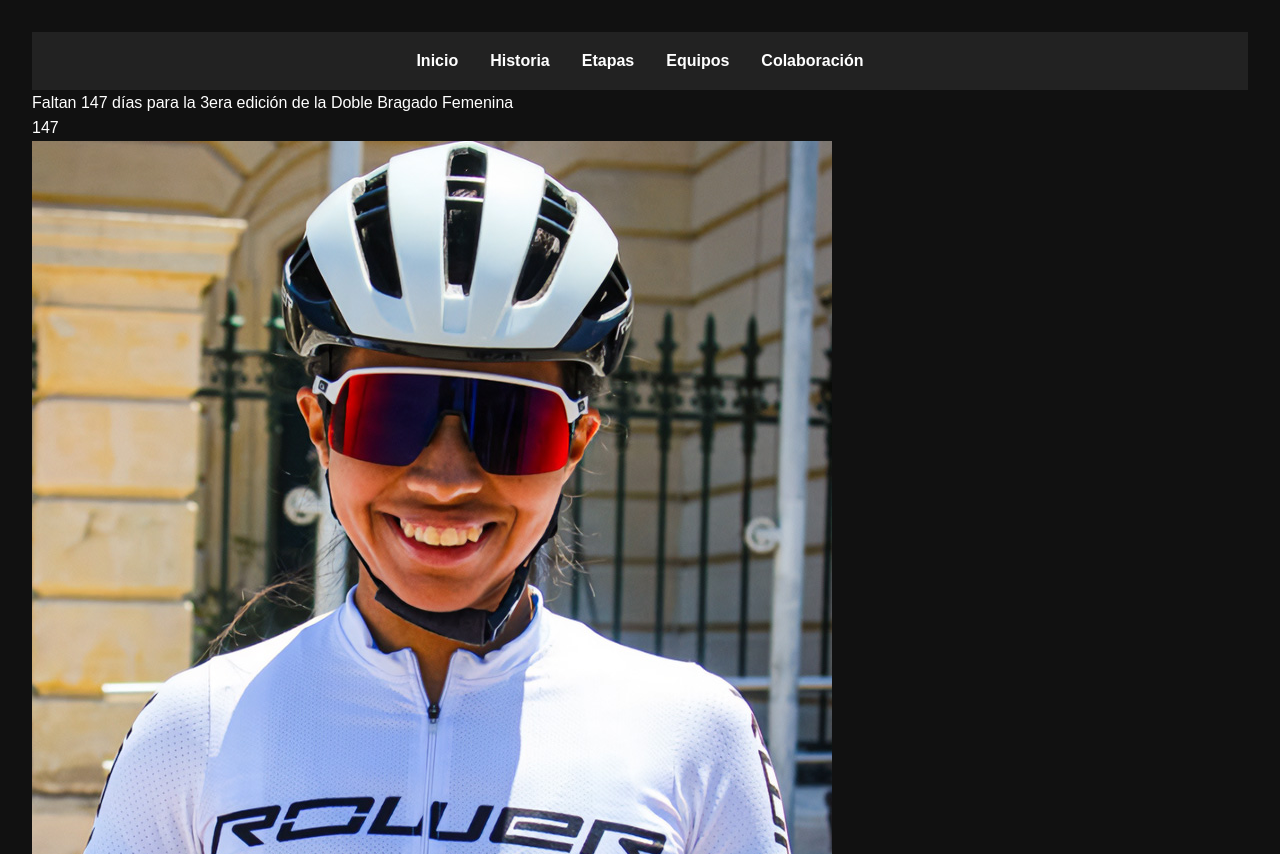
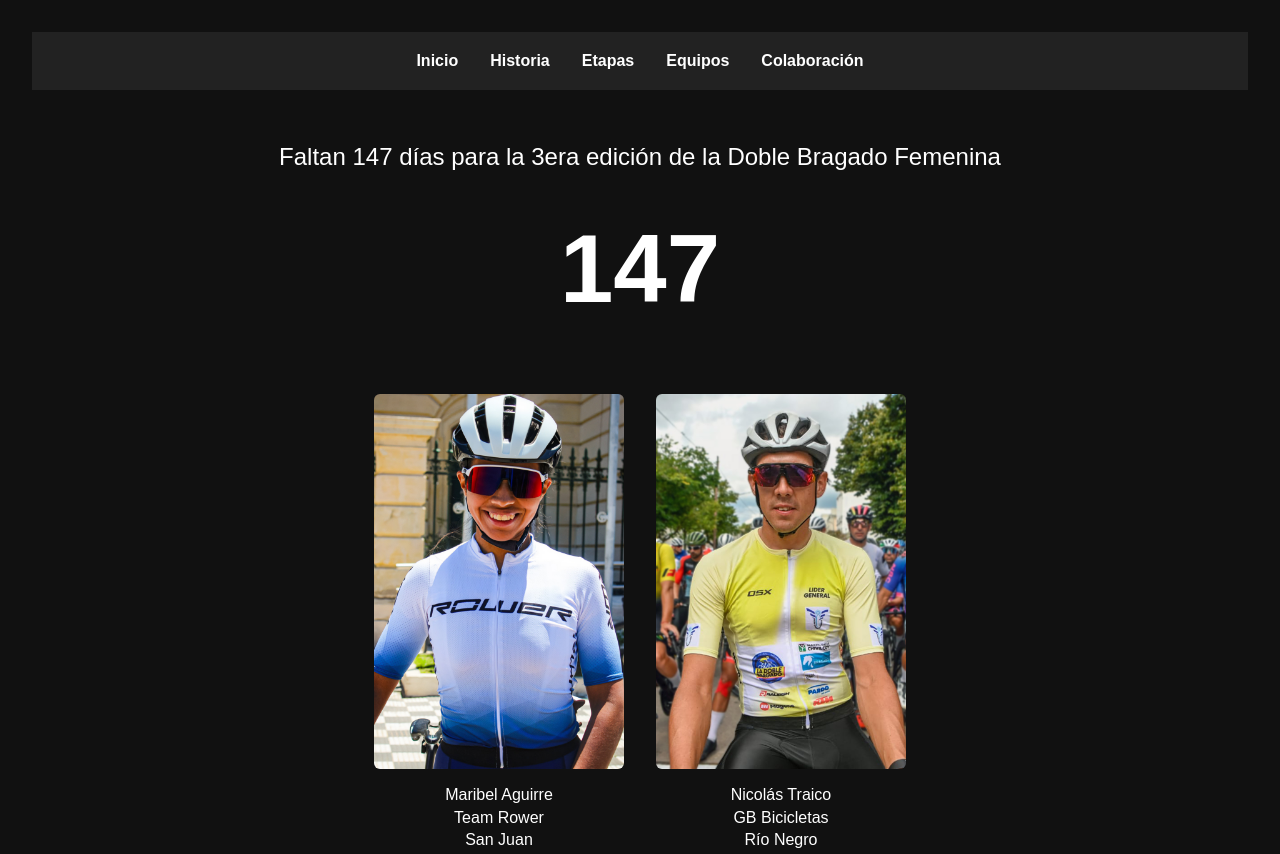
Before and after one commit to yayirove/la-doble-bragado-web, an Astro site: page / in a window 1280 px wide. Shown: the top 854 px of the page. Built offline with nearby package versions, Linux system fonts and the light colour scheme; Astro itself is replaced by a stand-in of ours.

Commit message:
Acomodo diseño: contador arriba, ganadores abajo, con estilos globales

```diff
--- a/src/pages/index.astro
+++ b/src/pages/index.astro
@@ -8,6 +8,7 @@ import Layout from "../layouts/layout.astro";
     <div>Faltan <span id="dias"></span> días para la 3era edición de la Doble Bragado Femenina</div>
     <div class="contador-grande" id="contador">00</div>
   </div>
+
   <div class="fotos">
     <div class="foto-item">
       <img src="/assets/ganadores/maribel-aguirre-2024.jpg" alt="Maribel Aguirre" />
@@ -27,4 +28,5 @@ import Layout from "../layouts/layout.astro";
     </div>
   </div>
 </section>
+
 </Layout>
--- a/src/styles/global.css
+++ b/src/styles/global.css
@@ -35,3 +35,50 @@ h1 {
 .navbar li a:hover {
   text-decoration: underline;
 }
+
+.hero {
+  display: flex;
+  flex-direction: column;
+  align-items: center;
+  justify-content: center;
+  padding: 3rem 1rem;
+  gap: 3rem;
+  text-align: center;
+}
+
+.contador {
+  font-size: 1.5rem;
+}
+
+.contador-grande {
+  font-size: 6rem;
+  font-weight: bold;
+  margin-top: 1rem;
+}
+
+.fotos {
+  display: flex;
+  justify-content: center;
+  gap: 2rem;
+  flex-wrap: wrap;
+}
+
+.foto-item {
+  text-align: center;
+  transition: transform 0.3s ease;
+}
+
+.foto-item:hover {
+  transform: scale(1.05);
+}
+
+.foto-item img {
+  max-width: 250px;
+  height: auto;
+  border-radius: 6px;
+}
+
+.info {
+  margin-top: 0.5rem;
+  line-height: 1.4;
+}
```
Lines whose indentation alone changed are shown as unchanged.
